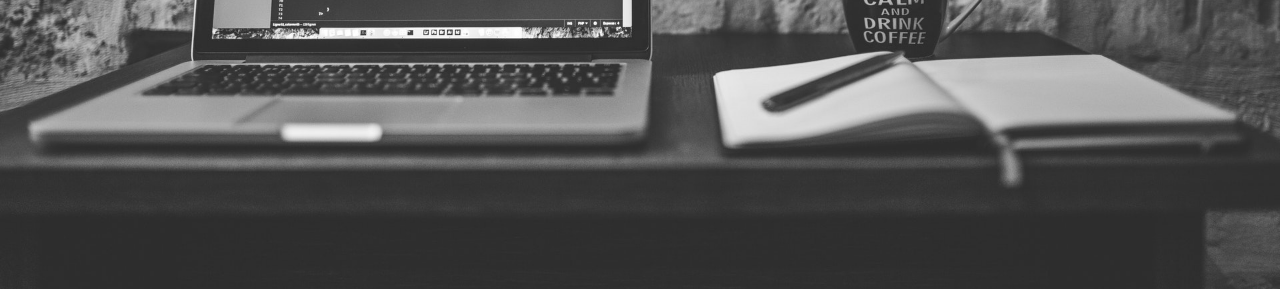
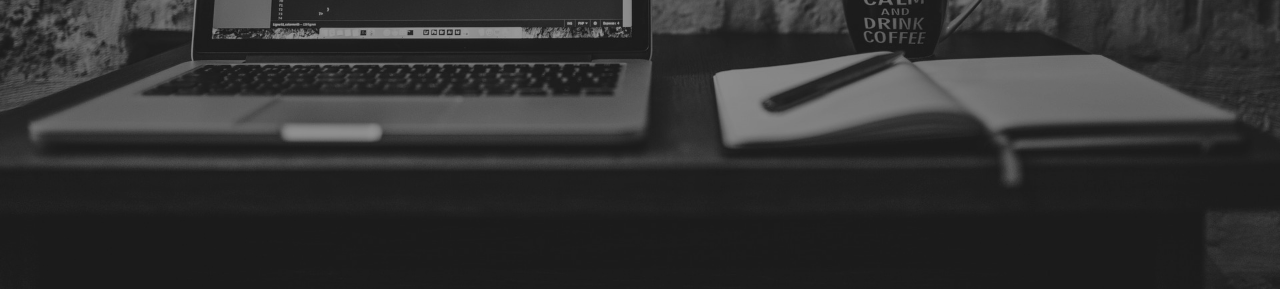
Before and after one commit to Nata-vev/Blur-landing-site, a plain HTML site: page index.html in a window 1280 px wide. Shown: the part 508-797 px from the top of the page. Drawn offline with Linux system fonts and the light colour scheme.

Commit message:
Add  ::before to header

```diff
--- a/assets/css/style.css
+++ b/assets/css/style.css
@@ -1,5 +1,5 @@
 * {
-  box-sizing: 0;
+  box-sizing: border-box;
   margin: 0;
   padding: 0;
 }
@@ -11,13 +11,20 @@
   text-align: center;
 }
 .header {
+  position: relative;
+  min-height: 100vh;
+}
+.header::before {
+  content: '';
+  position: absolute;
+  inset: 0;
   background-image: url("../image/bg.jpg");
   background-repeat: no-repeat;
   background-size: cover;
   background-position: center;
-  min-height: 100vh;
+  opacity: 0.6;
+  z-index: -1;
 }
-
 .header-container {
   display: flex;
   flex-direction: column;
@@ -25,7 +32,7 @@
   align-items: center;
   min-height: 83vh;
 }
-.line{
+.line {
   line-height: 1.7;
 }
 
@@ -52,14 +59,15 @@
 }
 
 .about {
-  display: flex;
-  align-items: center;
   padding: 64px 16px;
   color: initial;
   background-color: #fff;
   text-align: initial;
 }
-
+.about-article {
+  display: flex;
+  align-items: center;
+}
 .about-img-wrapper {
   margin: 0 auto;
 }
```
